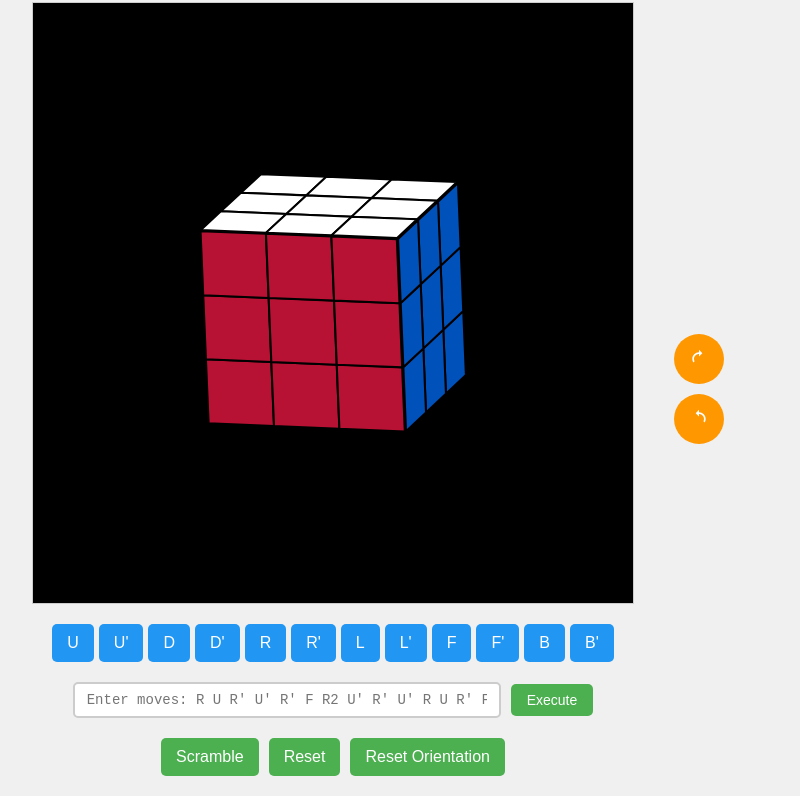
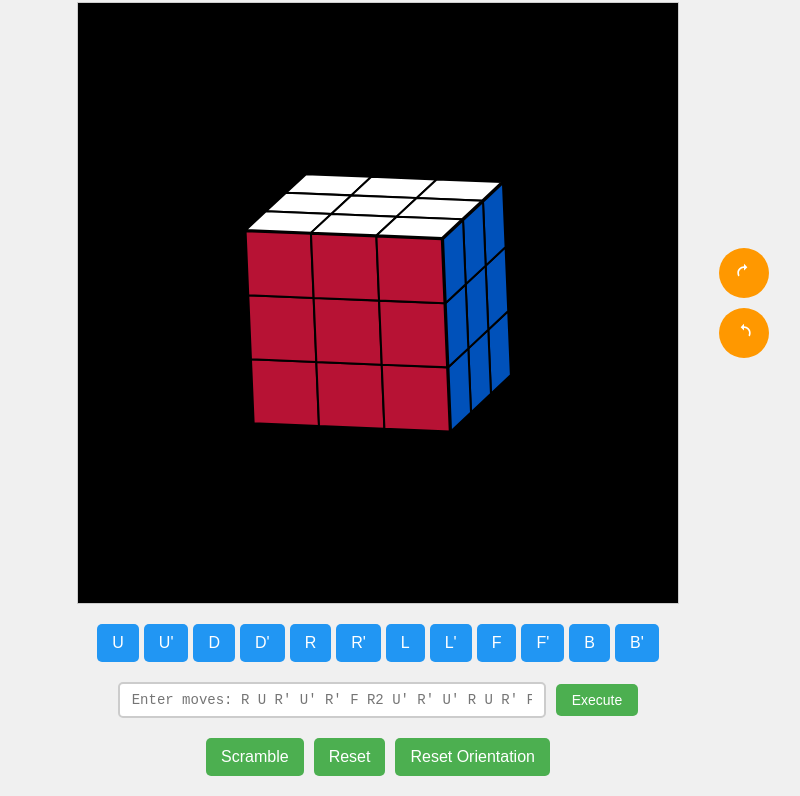
Before and after one commit to bakkot/rubiks-sim, a plain HTML site: page index.html in a window 1280 px wide. Shown: the part 98-894 px from the top of the page, without its empty margins (262-1062 px from the left). Drawn offline with Linux system fonts and the light colour scheme.

Commit message:
tweak styling

```diff
--- a/index.html
+++ b/index.html
@@ -17,9 +17,14 @@
 
       .main-container {
         display: flex;
+        flex-direction: column;
         align-items: center;
+      }
+
+      .canvas-with-rotation {
+        position: relative;
+        display: flex;
         justify-content: center;
-        gap: 40px;
       }
 
       .canvas-container {
@@ -75,6 +80,10 @@
       }
 
       .rotation-controls {
+        position: absolute;
+        right: -90px;
+        top: 50%;
+        transform: translateY(-50%);
         display: flex;
         flex-direction: column;
         gap: 10px;
@@ -176,7 +185,22 @@
 
     <div class="main-container">
       <div class="canvas-container">
-        <canvas id="canvas" width="600" height="600"></canvas>
+        <div class="canvas-with-rotation">
+          <canvas id="canvas" width="600" height="600"></canvas>
+
+          <div class="rotation-controls">
+            <button class="rotation-button" id="counterclockwise-btn">
+              <svg viewBox="0 0 24 24">
+                <path d="M12 6V9l4-4-4-4v3c-4.42 0-8 3.58-8 8 0 1.57.46 3.03 1.24 4.26L6.7 14.8c-.45-.83-.7-1.79-.7-2.8 0-3.31 2.69-6 6-6z" fill="white"/>
+              </svg>
+            </button>
+            <button class="rotation-button" id="clockwise-btn">
+              <svg viewBox="0 0 24 24">
+                <path d="M12 6V9l-4-4 4-4v3c4.42 0 8 3.58 8 8 0 1.57-.46 3.03-1.24 4.26L17.3 14.8c.45-.83.7-1.79.7-2.8 0-3.31-2.69-6-6-6z" fill="white"/>
+              </svg>
+            </button>
+          </div>
+        </div>
 
         <div class="controls">
           <div class="face-buttons">
@@ -207,19 +231,6 @@
           <button onclick="resetCube()">Reset</button>
           <button onclick="resetOrientation()">Reset Orientation</button>
         </div>
-      </div>
-
-      <div class="rotation-controls">
-        <button class="rotation-button" id="counterclockwise-btn">
-          <svg viewBox="0 0 24 24">
-            <path d="M12 6V9l4-4-4-4v3c-4.42 0-8 3.58-8 8 0 1.57.46 3.03 1.24 4.26L6.7 14.8c-.45-.83-.7-1.79-.7-2.8 0-3.31 2.69-6 6-6z" fill="white"/>
-          </svg>
-        </button>
-        <button class="rotation-button" id="clockwise-btn">
-          <svg viewBox="0 0 24 24">
-            <path d="M12 6V9l-4-4 4-4v3c4.42 0 8 3.58 8 8 0 1.57-.46 3.03-1.24 4.26L17.3 14.8c.45-.83.7-1.79.7-2.8 0-3.31-2.69-6-6-6z" fill="white"/>
-          </svg>
-        </button>
       </div>
     </div>
 
```
